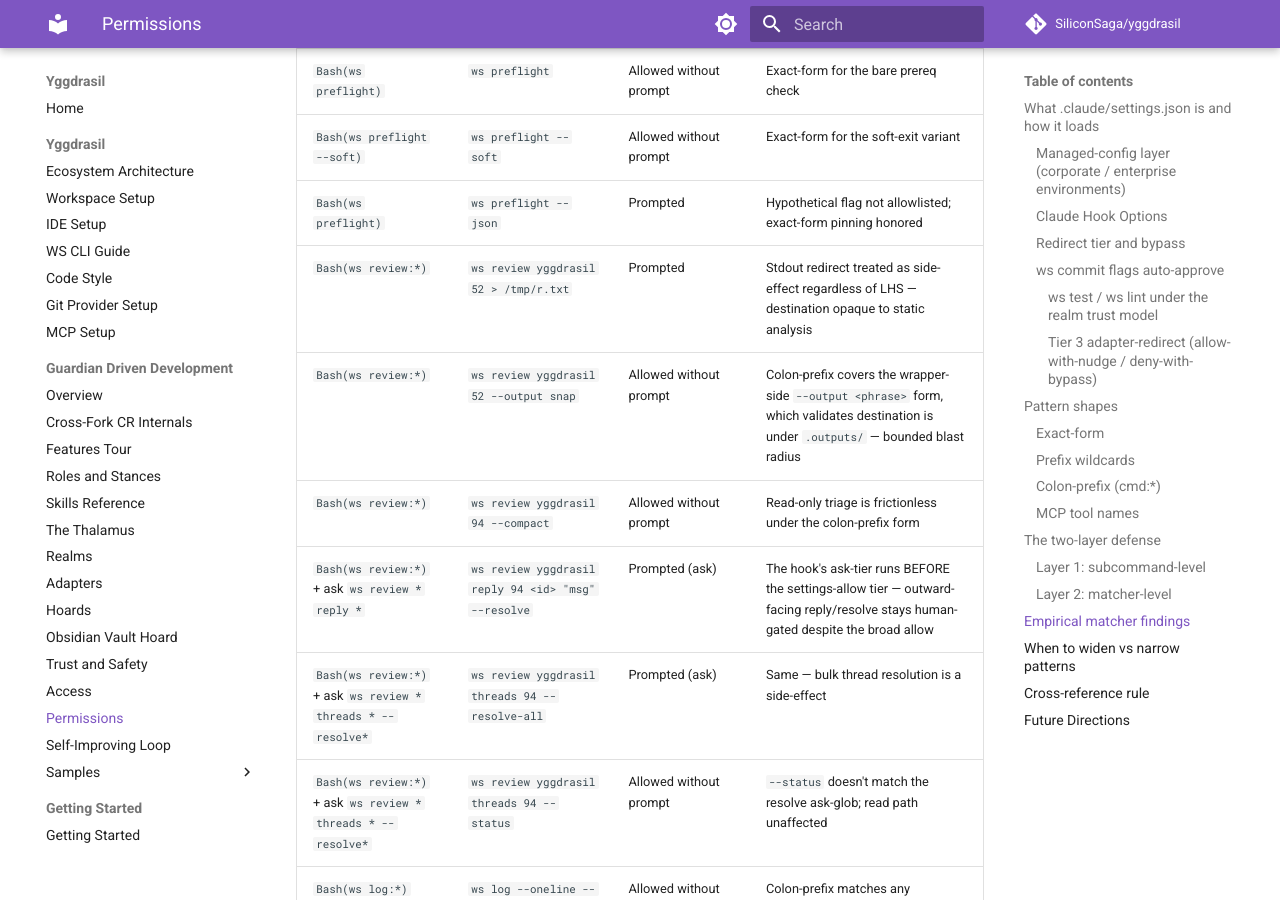
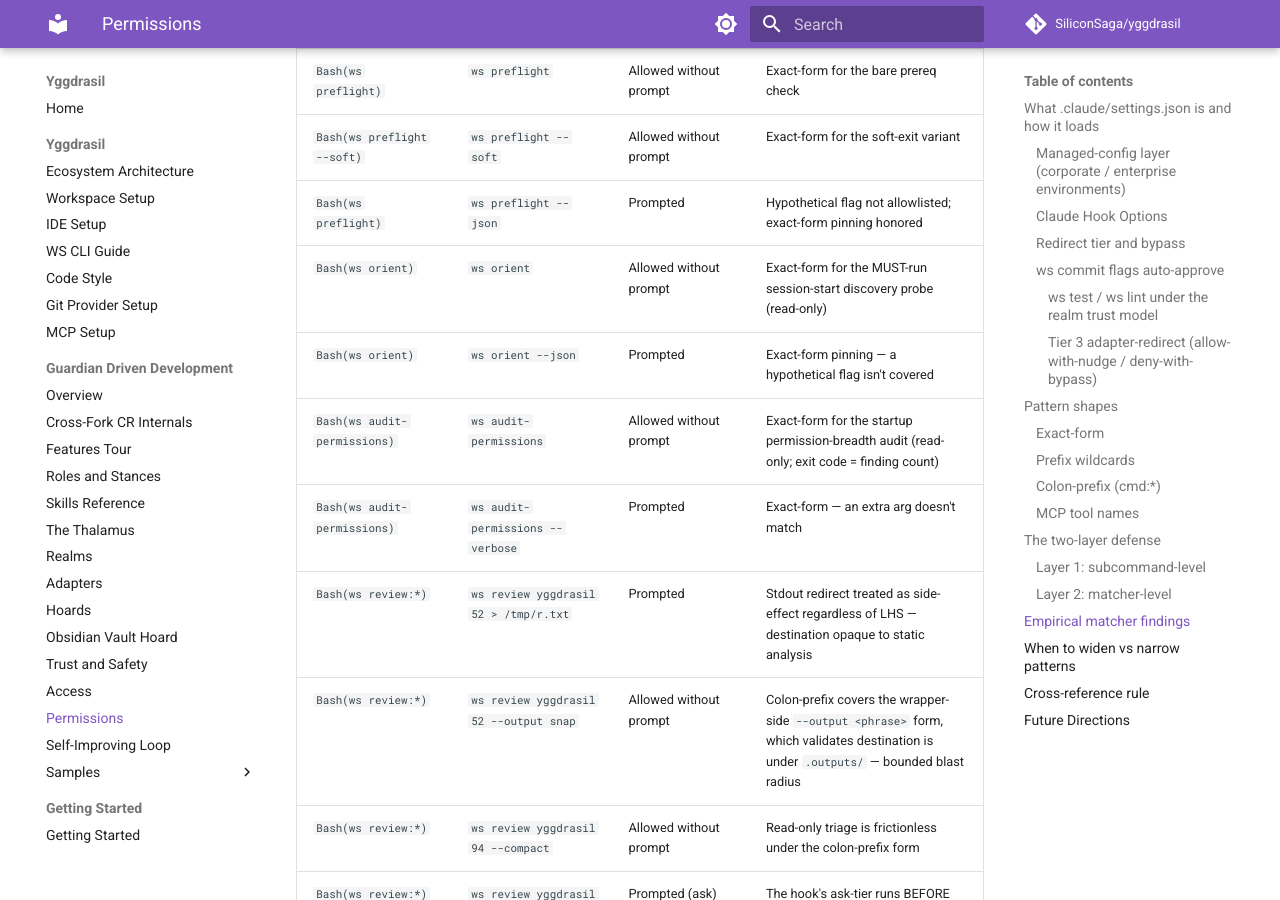
Before and after one commit to SiliconSaga/yggdrasil, an MkDocs documentation site: the page built from docs/gdd/permissions.md, in a window 1280 px wide and 900 px high, scrolled down 7380 px. Built offline with MkDocs 1.6.1 and Material for MkDocs 9.7.7, drawn with Linux system fonts in a browser that asks for light colours; comment, search, counter and statistics services are not loaded.

Commit message:
fix(permissions): allowlist ws orient and ws audit-permissions
The orientation contract MUST-runs `ws orient` first and `ws audit-permissions` during Phase 2 on every session start, but neither had an allow pattern in the shipped `.claude/settings.json` — so the two commands the startup ritual is required to run were the two that interrupted it with a permission prompt every fresh session. Found dogfooding on a new machine (thelio-testing).

Both are read-only (orient reads config/skills; audit-permissions reads the allowlist and returns the finding count as its exit code), so add exact-form allows for the bare and `bash scripts/` dispatch forms. Per the cross-reference rule, add positive + negative rows to the empirical matcher table in docs/gdd/permissions.md, and hook regression tests asserting both auto-approve.

Co-Authored-By: Claude Opus 4.8 <noreply@anthropic.com>

```diff
--- a/docs/gdd/permissions.md
+++ b/docs/gdd/permissions.md
@@ -173,6 +173,10 @@ Verified in interactive testing. Each row is a (pattern, attempted command, expe
 | `Bash(ws preflight)` | `ws preflight` | Allowed without prompt | Exact-form for the bare prereq check |
 | `Bash(ws preflight --soft)` | `ws preflight --soft` | Allowed without prompt | Exact-form for the soft-exit variant |
 | `Bash(ws preflight)` | `ws preflight --json` | Prompted | Hypothetical flag not allowlisted; exact-form pinning honored |
+| `Bash(ws orient)` | `ws orient` | Allowed without prompt | Exact-form for the MUST-run session-start discovery probe (read-only) |
+| `Bash(ws orient)` | `ws orient --json` | Prompted | Exact-form pinning — a hypothetical flag isn't covered |
+| `Bash(ws audit-permissions)` | `ws audit-permissions` | Allowed without prompt | Exact-form for the startup permission-breadth audit (read-only; exit code = finding count) |
+| `Bash(ws audit-permissions)` | `ws audit-permissions --verbose` | Prompted | Exact-form — an extra arg doesn't match |
 | `Bash(ws review:*)` | `ws review yggdrasil 52 > /tmp/r.txt` | Prompted | Stdout redirect treated as side-effect regardless of LHS — destination opaque to static analysis |
 | `Bash(ws review:*)` | `ws review yggdrasil 52 --output snap` | Allowed without prompt | Colon-prefix covers the wrapper-side `--output <phrase>` form, which validates destination is under `.outputs/` — bounded blast radius |
 | `Bash(ws review:*)` | `ws review yggdrasil 94 --compact` | Allowed without prompt | Read-only triage is frictionless under the colon-prefix form |
```
Also changed, not shown: 2 other files.
